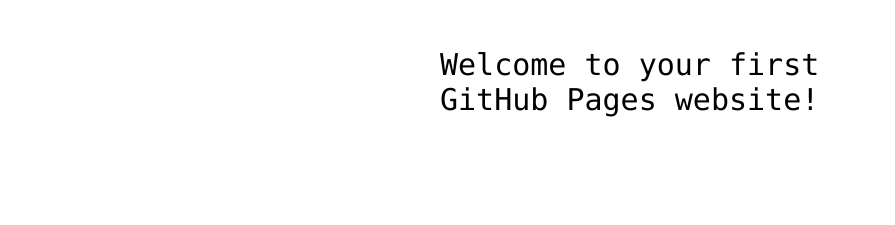
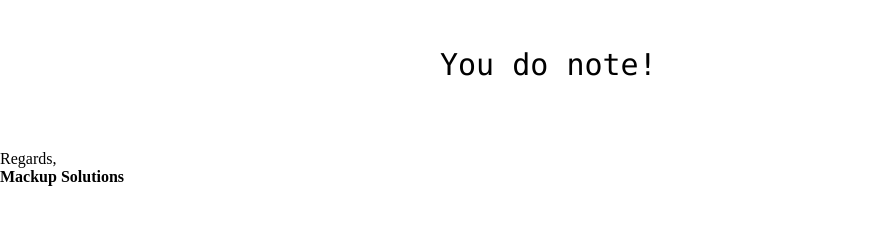
Before and after one commit to macklicup/portfolio, a plain HTML site: page index.html in a window 1280 px wide. Shown: the part 341-566 px from the top of the page, without its empty margins (0-895 px from the left). Drawn offline with Linux system fonts and the light colour scheme.

Commit message:
Update index.html

```diff
--- a/index.html
+++ b/index.html
@@ -12,7 +12,10 @@
 <img src="https://octodex.github.com/images/daftpunktocat-thomas.gif" id="octocat" alt="octocat-gif" />
 
 <!-- Change this code here by copy and pasting your template on line 15 -->
-<p>Welcome to your first GitHub Pages website!</p>
+<p>You do note!</p>
+<br>
+<div>Regards,</div>
+<div><strong>Mackup Solutions</strong></div>
 
 </body>
 </html>
```
